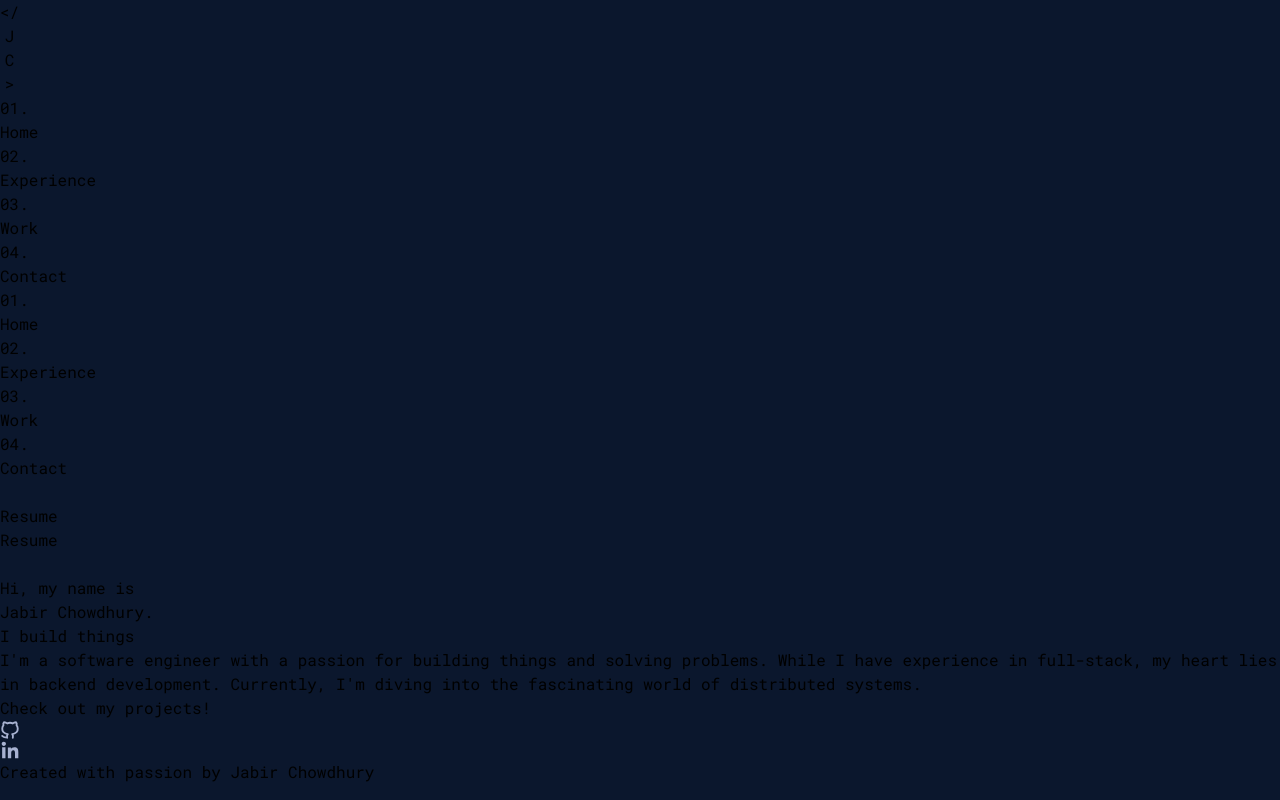
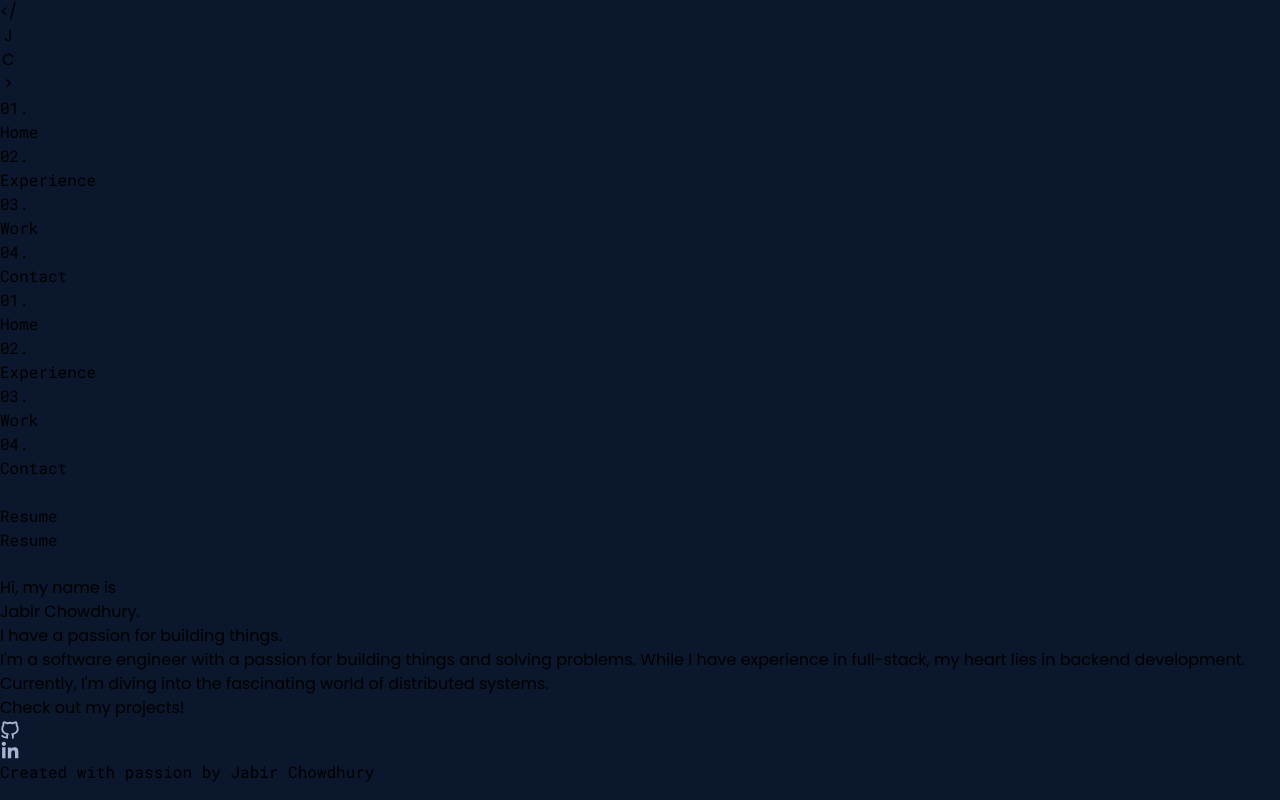
Before and after one commit to JabirC/Portfolio, a React (Vite) app: page / in a window 1280 px wide. Built offline with nearby package versions, Linux system fonts and the light colour scheme.

Commit message:
done with home page

```diff
--- a/index.html
+++ b/index.html
@@ -6,11 +6,19 @@
     <link rel="preconnect" href="https://fonts.googleapis.com">
     <link rel="preconnect" href="https://fonts.gstatic.com" crossorigin>
     <link href="https://fonts.googleapis.com/css2?family=Roboto+Mono:ital,wght@0,100..700;1,100..700&display=swap" rel="stylesheet">
+
+    <link rel="preconnect" href="https://fonts.googleapis.com">
+    <link rel="preconnect" href="https://fonts.gstatic.com" crossorigin>
+    <link href="https://fonts.googleapis.com/css2?family=Poppins:ital,wght@0,100;0,200;0,300;0,400;0,500;0,600;0,700;0,800;0,900;1,100;1,200;1,300;1,400;1,500;1,600;1,700;1,800;1,900&display=swap" rel="stylesheet">
     <style>
       body {
         font-family: "Roboto Mono";
         font-weight: thin;
         /* font-size: 48px; */
+      }
+
+      .poppins-custom {
+        font-family: "Poppins";
       }
     </style>
     <meta name="viewport" content="width=device-width, initial-scale=1.0" />
--- a/src/components/Footer.jsx
+++ b/src/components/Footer.jsx
@@ -8,7 +8,7 @@ const Footer = () => {
 
 
   return (
-    <div className="z-1 md:fixed flex flex-col justify-center items-center pt-10 space-y-6 md:space-y-4 pb-10 md:pb-0 bottom-0 left-0 w-full md:w-20 lg:w-28 h-24 md:h-400">
+    <div className="z-1 md:fixed flex flex-col justify-center items-center pt-10 space-y-6 md:space-y-4 pb-10 md:pb-0 bottom-0 left-0 w-full md:w-20 xl:w-28 h-24 md:h-400">
         <ul className="flex flex-row md:flex-col justify-center items-center space-x-8  md:space-x-0 md:space-y-8">
             <li className="flex flex-col md:flex-row justify-center items-center">
                 <a className="transition-transform transform hover:-translate-y-1" onMouseEnter={()=>setColorGitHub("#64FFDA")} onMouseLeave={()=>setColorGitHub('#CCD6F6')} href="/">
--- a/src/components/Header.jsx
+++ b/src/components/Header.jsx
@@ -26,8 +26,8 @@ const Header = () => {
 
 
   return (
-    <header className={`z-10 fixed top-0 left-0 pl-6 pr-12 w-full h-20   text-sm flex flex-row items-center bg-[#0B172D] transition-all  ${isScrollingUp && !isAtTop? "duration-600 shadow-lg pt-1":""} ${isScrollingDown && !isAtTop? "duration-200 -translate-y-full":""} `} >
-      <button className="flex flex-row justify-center items-center w-28">
+    <header className={`z-20 fixed top-0 left-0 pl-6 pr-12 w-full h-20   text-sm flex flex-row items-center bg-[#0B172D] transition-all  ${isScrollingUp && !isAtTop? "duration-600 shadow-lg pt-1":""} ${isScrollingDown && !isAtTop && !showLinks? "duration-200 -translate-y-full":""} `} >
+      <button className="poppins-custom flex flex-row justify-center items-center w-28">
          {/* <img className="h-14 w-14" src={Image} alt="Example" /> */}
           <div className="text-[#787878] text-lg font-thin">&lt;/</div>
           <div className="origin-center text-[#64FFDA] text-2xl font-heavy">J</div>
@@ -43,7 +43,7 @@ const Header = () => {
         </ol>
       </nav>
 
-      <nav className={`transition-all duration-500 ${showLinks? "md:translate-x-full fixed top-0 right-0 bottom-0 w-3/4 text-lg bg-[#112240]" : "translate-x-full fixed top-0 right-0 bottom-0 w-3/4 text-lg bg-[#112240]"}`}>
+      <nav className={`transition-all duration-500 ${showLinks? "md:translate-x-full fixed top-0 right-0 bottom-0 w-3/4 text-lg bg-[#112240]" : "translate-x-full fixed top-0 right-0 bottom-0 w-3/4 text-lg bg-[#112240]"} ${isScrollingDown && !isAtTop? "duration-200":""}`}>
         <ol className="flex flex-col justify-center items-center h-full font-thin space-y-8">
           <li><a className='flex flex-col justify-end items-center text-[#bdc5de] hover:text-[#64FFDA]' href="/"> <div className='text-[#64FFDA] text-xs'>01.</div>  Home</a></li>
           <li><a className='flex flex-col justify-end items-center text-[#bdc5de] hover:text-[#64FFDA]' href="/experience"><div className='text-[#64FFDA] text-xs'>02.</div> Experience</a></li>
--- a/src/components/Home.jsx
+++ b/src/components/Home.jsx
@@ -2,25 +2,25 @@
 export default function Home() {
   return (
     <div className="poppins-custom flex min-h-screen flex-col items-center justify-center p-24 ">
-        <div className=" text-left space-y-10 md:mb-0 md:w-full md:max-w-5xl md:grid-cols-2  text-black">
-          <div className="text-[#64FFDA]" >
+        <div className=" text-left  md:mb-0 md:w-full md:max-w-5xl md:grid-cols-2  text-black">
+          <div className="tracking-2xl text-[#64FFDA] font-lighter" >
             Hi, my name is
           </div>
-          <div className="font-bold text-[#ccd6f6] text-4xl md:text-6xl sm:text-4xl">
+          <div className="leading-10 font-bold pt-6 text-[#ccd6f6] text-3xl md:text-6xl sm:text-4xl">
             Jabir Chowdhury.
           </div>
-          <div className="font-bold text-[#8892b0] text-4xl md:text-6xl sm:text-4xl">
-             I build things
+          <div className="leading-10 font-bold pb-6 text-[#8892b0] text-3xl md:text-6xl sm:text-4xl">
+             I have a passion for building things.
           </div>
           {/* <div className="text-sm md:text-lg lg:text-xl xl:text-2xl 2xl:text-3xl font-thin">
               Software Engineer
           </div> */}
-          <div className="text-left text-[#8892b0] text-md">
+          <div className="text-left pb-12 pt-6 text-[#8892b0] text-md">
           I'm a software engineer with a passion for building things and solving problems. While I have experience in full-stack, my heart lies in backend development. Currently, I'm diving into the fascinating world of distributed systems.
           </div>
           <div className="flex relative text-[#64FFDA]">
-            <button className="relative z-10 h-14 w-60 border border-[#64FFDA] bg-[#0B172D] rounded-sm transition-all duration-300 transition-transform transform hover:-translate-y-0.5 hover:-translate-x-0.5">Check out my projects!</button>
-            <div className="absolute top-0  bg-[#64FFDA] w-60 h-14 z-1 rounded-sm"></div>
+            <button className="relative z-10 h-14 w-60 border border-[#64FFDA] bg-[#0B172D] rounded-md transition-all duration-300 transition-transform transform hover:-translate-y-1 hover:-translate-x-1">Check out my projects!</button>
+            <div className="absolute top-0  bg-[#64FFDA] w-60 h-14 z-1 rounded-md"></div>
           </div>
         </div>
     </div>
```
